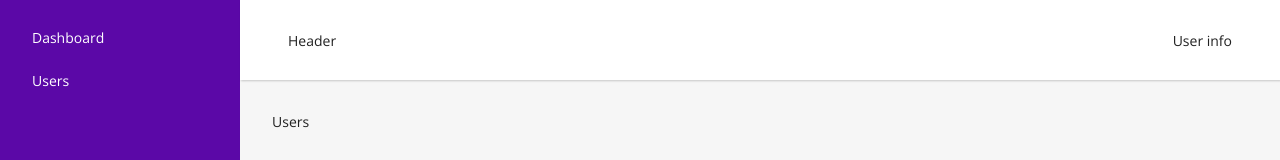
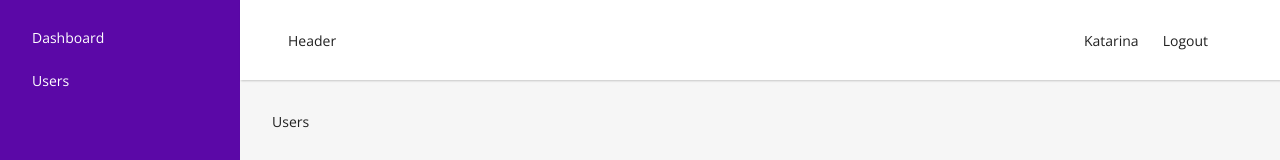
Before and after one commit to katicaaax/projekat, a React (Vite) app in the folder react/: page /users in a window 1280 px wide. Shown: the top 160 px of the page. Built offline with nearby package versions, Linux system fonts and the light colour scheme.

Commit message:
Default Layout. Drugi deo.

```diff
--- a/react/src/components/DefaultLayout.jsx
+++ b/react/src/components/DefaultLayout.jsx
@@ -11,6 +11,10 @@
     return <Navigate to ="/login" />
   }
 
+const onLogout = (ev) => {
+ev.preventDefault()
+}
+
   return (
 <div id="defaultLayout">
     <aside>
@@ -23,7 +27,8 @@
                 Header
             </div>
       <div>
-        User info
+      {user.name}
+      <a href="#" onClick={onLogout} className="btn-logout">Logout</a>
     </div>
     </header>
 <main>
--- a/react/src/contexts/ContextProvider.jsx
+++ b/react/src/contexts/ContextProvider.jsx
@@ -10,7 +10,9 @@
 })
 
 export const ContextProvider = ({children}) => {
-   const [user, setUser] = useState({});
+   const [user, setUser] = useState({
+    name: 'Katarina'
+   });
    const [token, _setToken] = useState(123);
 
    const setToken = (token) => {
```
